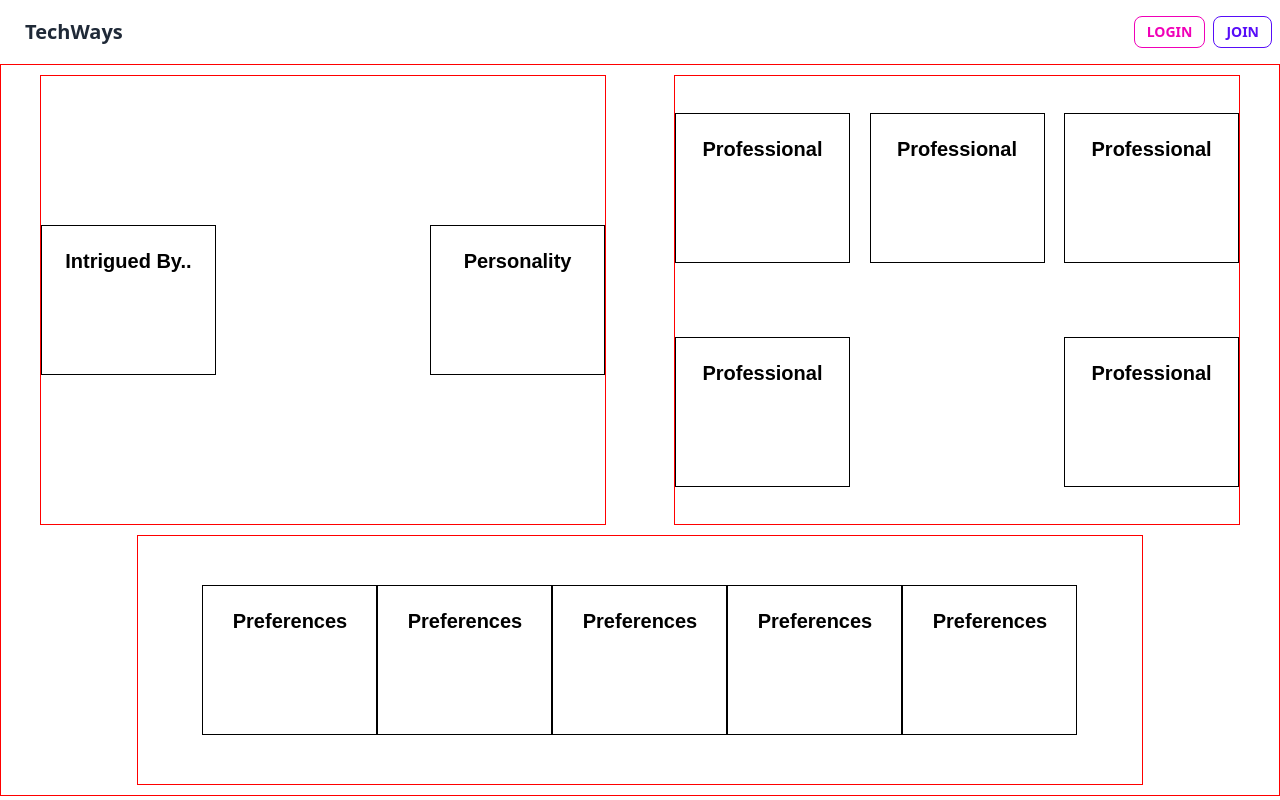
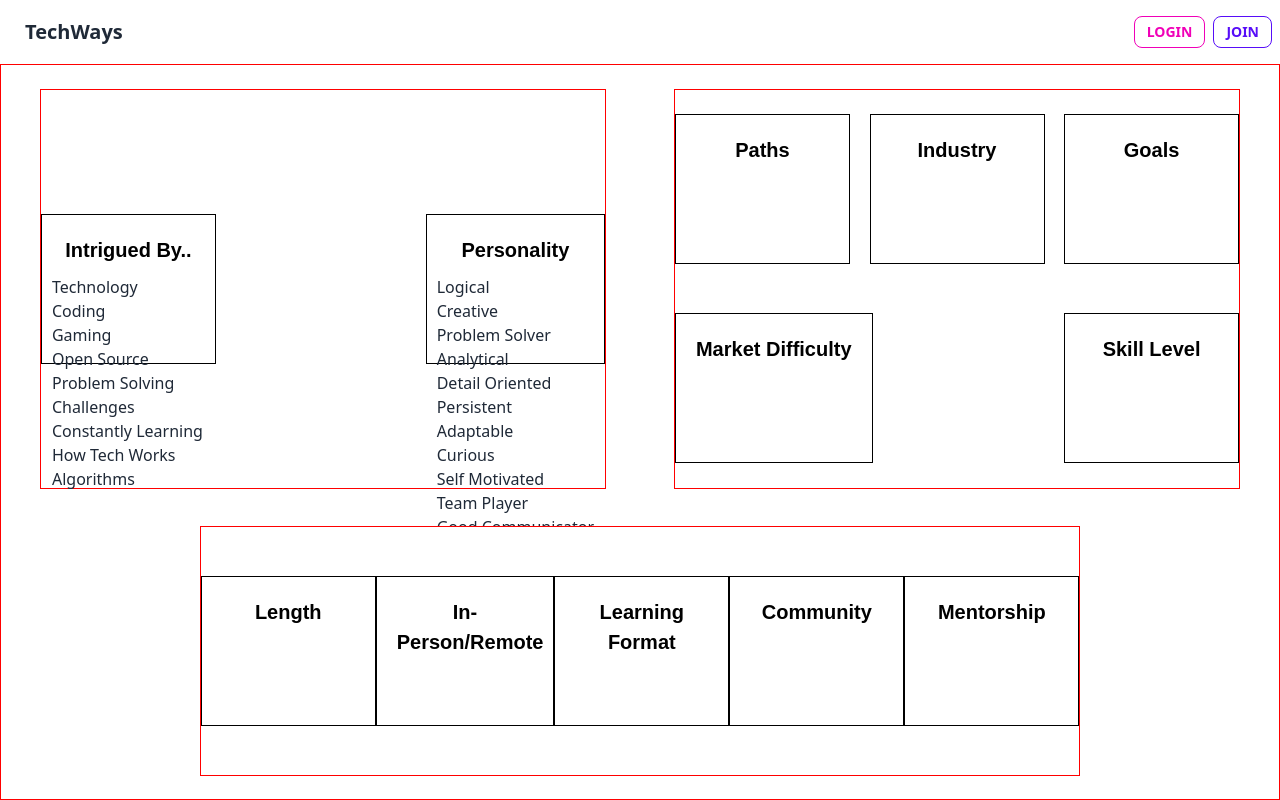
Before and after one commit to Bay102/TechWays, a React (Vite) app: page / in a window 1280 px wide. Built offline with nearby package versions, Linux system fonts and the light colour scheme; no server answers; a web font is replaced by a local one.

Commit message:
interests store

```diff
--- a/src/Components/AttributeCard/AttributeCard.tsx
+++ b/src/Components/AttributeCard/AttributeCard.tsx
@@ -1,14 +1,21 @@
+import {
+  Attribute,
+  AttributeObject,
+} from '../AttributeCategorys/AttributesStore'
 import * as S from './attributeCard.styles'
 
 type CardProps = {
   title: string
-  attributes: string[]
+  attributes: AttributeObject
 }
 
 const AttributeCard = ({ title, attributes }: CardProps) => {
   return (
     <S.CardContainer>
       <S.CardTitle>{title}</S.CardTitle>
+      {Object.values(attributes).map((attribute: Attribute, _index: number) => (
+        <div key={_index}>{attribute.label}</div>
+      ))}
     </S.CardContainer>
   )
 }
--- a/src/Components/AttributeCategorys/AttributesStore.ts
+++ b/src/Components/AttributeCategorys/AttributesStore.ts
@@ -1,13 +1,104 @@
 import { makeAutoObservable } from 'mobx'
 
+export type Attribute = {
+  selected: boolean
+  label: string
+  value: string
+}
+
+export type AttributeObject = { [key: string]: Attribute }
+
 export type AttributeStoreProps = {
-  //
+  intriguedBy: {
+    technology: Attribute
+    coding: Attribute
+    gaming: Attribute
+    openSource: Attribute
+    problemSolving: Attribute
+    challenges: Attribute
+    constantlyLearning: Attribute
+    howTechWorks: Attribute
+    algorithms: Attribute
+  }
+  personality: {
+    logicalThinker: Attribute
+    creative: Attribute
+    problemSolver: Attribute
+    analytical: Attribute
+    detailOriented: Attribute
+    persistent: Attribute
+    adaptable: Attribute
+    curious: Attribute
+    selfMotivated: Attribute
+    teamPlayer: Attribute
+    goodCommunicator: Attribute
+    empathetic: Attribute
+    humble: Attribute
+    confident: Attribute
+  }
 }
 
 class AttributeStore implements AttributeStoreProps {
   constructor() {
     makeAutoObservable(this)
   }
+
+  intriguedBy = {
+    technology: { selected: false, label: 'Technology', value: 'technology' },
+    coding: { selected: false, label: 'Coding', value: 'coding' },
+    gaming: { selected: false, label: 'Gaming', value: 'gaming' },
+    openSource: { selected: false, label: 'Open Source', value: 'openSource' },
+    problemSolving: {
+      selected: false,
+      label: 'Problem Solving',
+      value: 'problemSolving',
+    },
+    challenges: { selected: false, label: 'Challenges', value: 'challenges' },
+    constantlyLearning: {
+      selected: false,
+      label: 'Constantly Learning',
+      value: 'constantlyLearning',
+    },
+    howTechWorks: {
+      selected: false,
+      label: 'How Tech Works',
+      value: 'howTechWorks',
+    },
+    algorithms: { selected: false, label: 'Algorithms', value: 'algorithms' },
+  }
+
+  personality = {
+    logicalThinker: { selected: false, label: 'Logical', value: 'logical' },
+    creative: { selected: false, label: 'Creative', value: 'creative' },
+    problemSolver: {
+      selected: false,
+      label: 'Problem Solver',
+      value: 'problemSolver',
+    },
+    analytical: { selected: false, label: 'Analytical', value: 'analytical' },
+    detailOriented: {
+      selected: false,
+      label: 'Detail Oriented',
+      value: 'detailOriented',
+    },
+    persistent: { selected: false, label: 'Persistent', value: 'persistent' },
+    adaptable: { selected: false, label: 'Adaptable', value: 'adaptable' },
+    curious: { selected: false, label: 'Curious', value: 'curious' },
+    selfMotivated: {
+      selected: false,
+      label: 'Self Motivated',
+      value: 'selfMotivated',
+    },
+    teamPlayer: { selected: false, label: 'Team Player', value: 'teamPlayer' },
+    goodCommunicator: {
+      selected: false,
+      label: 'Good Communicator',
+      value: 'goodCommunicator',
+    },
+    empathetic: { selected: false, label: 'Empathetic', value: 'empathetic' },
+    humble: { selected: false, label: 'Humble', value: 'humble' },
+    confident: { selected: false, label: 'Confident', value: 'confident' },
+  }
 }
 
 export const AttributesStore = new AttributeStore()
--- a/src/Components/AttributeCategorys/Interests/Interests.tsx
+++ b/src/Components/AttributeCategorys/Interests/Interests.tsx
@@ -10,8 +10,14 @@ type Props = {
 export const Interests = observer(({ attributeStore }: Props) => {
   return (
     <S.InterestsContainer>
-      <AttributeCard title="Intrigued By.." attributes={[]} />
-      <AttributeCard title="Personality" attributes={[]} />
+      <AttributeCard
+        title="Intrigued By.."
+        attributes={attributeStore.intriguedBy}
+      />
+      <AttributeCard
+        title="Personality"
+        attributes={attributeStore.personality}
+      />
     </S.InterestsContainer>
   )
 })
--- a/src/Components/AttributeCategorys/Interests/interests.styles.tsx
+++ b/src/Components/AttributeCategorys/Interests/interests.styles.tsx
@@ -5,6 +5,6 @@ export const InterestsContainer = styled.div`
   justify-content: space-between;
   align-items: center;
   width: 45%;
-  height: 450px;
+  height: 400px;
   border: 1px solid red;
 `
--- a/src/Components/AttributeCategorys/Preferences/Preferences.tsx
+++ b/src/Components/AttributeCategorys/Preferences/Preferences.tsx
@@ -10,11 +10,11 @@ type Props = {
 export const Preferences = observer(({ attributeStore }: Props) => {
   return (
     <S.PreferencesContainer>
-      <AttributeCard title="Preferences" attributes={[]} />
-      <AttributeCard title="Preferences" attributes={[]} />
-      <AttributeCard title="Preferences" attributes={[]} />
-      <AttributeCard title="Preferences" attributes={[]} />
-      <AttributeCard title="Preferences" attributes={[]} />
+      <AttributeCard title="Length" attributes={[]} />
+      <AttributeCard title="In-Person/Remote" attributes={[]} />
+      <AttributeCard title="Learning Format" attributes={[]} />
+      <AttributeCard title="Community" attributes={[]} />
+      <AttributeCard title="Mentorship" attributes={[]} />
     </S.PreferencesContainer>
   )
 })
--- a/src/Components/AttributeCategorys/Preferences/preferences.styles.tsx
+++ b/src/Components/AttributeCategorys/Preferences/preferences.styles.tsx
@@ -1,7 +1,7 @@
 import styled from 'styled-components'
 
 export const PreferencesContainer = styled.div`
-  width: 80%;
+  width: 70%;
   height: 250px;
   display: flex;
   justify-content: center;
--- a/src/Components/AttributeCategorys/Professional/Professional.tsx
+++ b/src/Components/AttributeCategorys/Professional/Professional.tsx
@@ -10,11 +10,11 @@ type Props = {
 export const Professional = observer(({ attributeStore }: Props) => {
   return (
     <S.ProfessionalContainer>
-      <AttributeCard title="Professional" attributes={[]} />
-      <AttributeCard title="Professional" attributes={[]} />
-      <AttributeCard title="Professional" attributes={[]} />
-      <AttributeCard title="Professional" attributes={[]} />
-      <AttributeCard title="Professional" attributes={[]} />
+      <AttributeCard title="Paths" attributes={[]} />
+      <AttributeCard title="Industry" attributes={[]} />
+      <AttributeCard title="Goals" attributes={[]} />
+      <AttributeCard title="Market Difficulty" attributes={[]} />
+      <AttributeCard title="Skill Level" attributes={[]} />
     </S.ProfessionalContainer>
   )
 })
--- a/src/Components/AttributeCategorys/Professional/professional.styles.tsx
+++ b/src/Components/AttributeCategorys/Professional/professional.styles.tsx
@@ -6,6 +6,6 @@ export const ProfessionalContainer = styled.div`
   justify-content: space-between;
   align-items: center;
   width: 45%;
-  height: 450px;
+  height: 400px;
   border: 1px solid red;
 `
--- a/src/Home/home.styles.tsx
+++ b/src/Home/home.styles.tsx
@@ -3,14 +3,14 @@ import { styled } from 'styled-components'
 export const HomeContainer = styled.div`
   display: flex;
   flex-direction: column;
-
+  height: 100vh;
   padding: 0;
   background-color: gray;
 `
 
 export const AttributesContainer = styled.div`
   width: 100%;
-  height: max-content;
+  height: 100%;
   display: flex;
   gap: 10px;
   padding: 10px;
```
